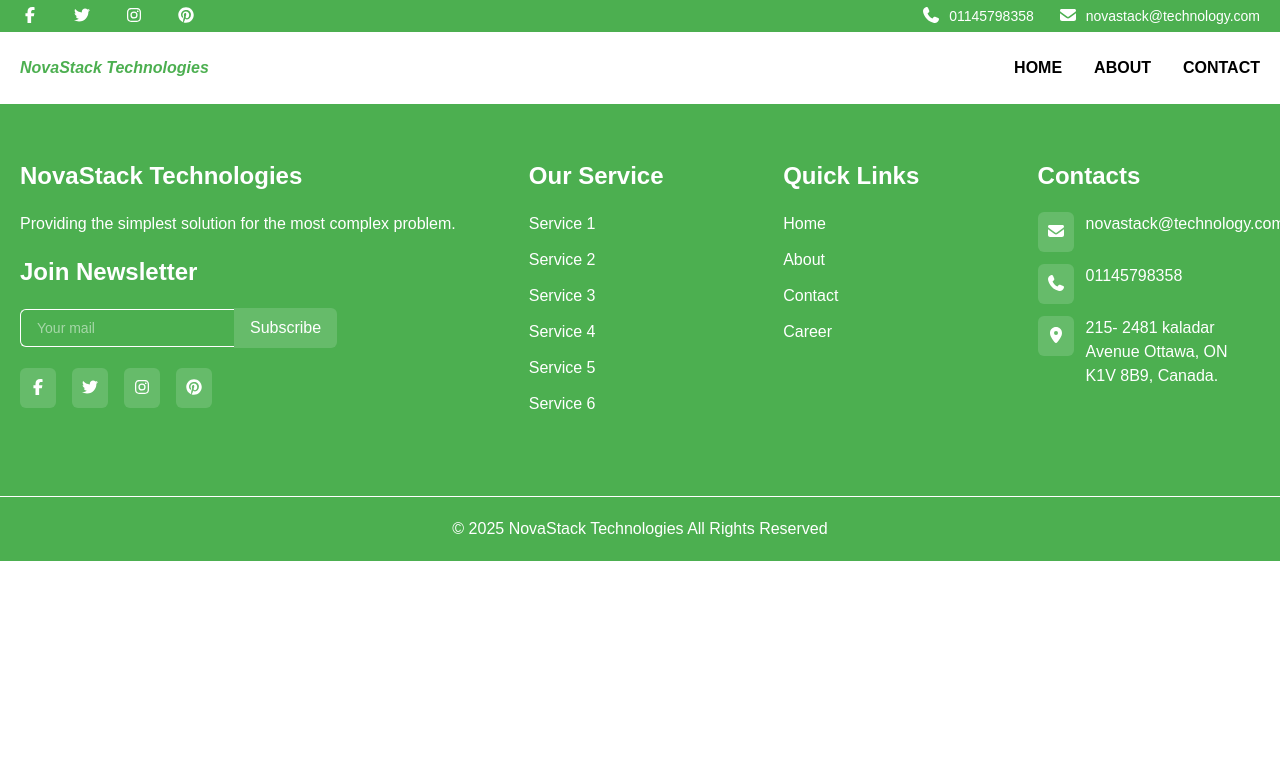
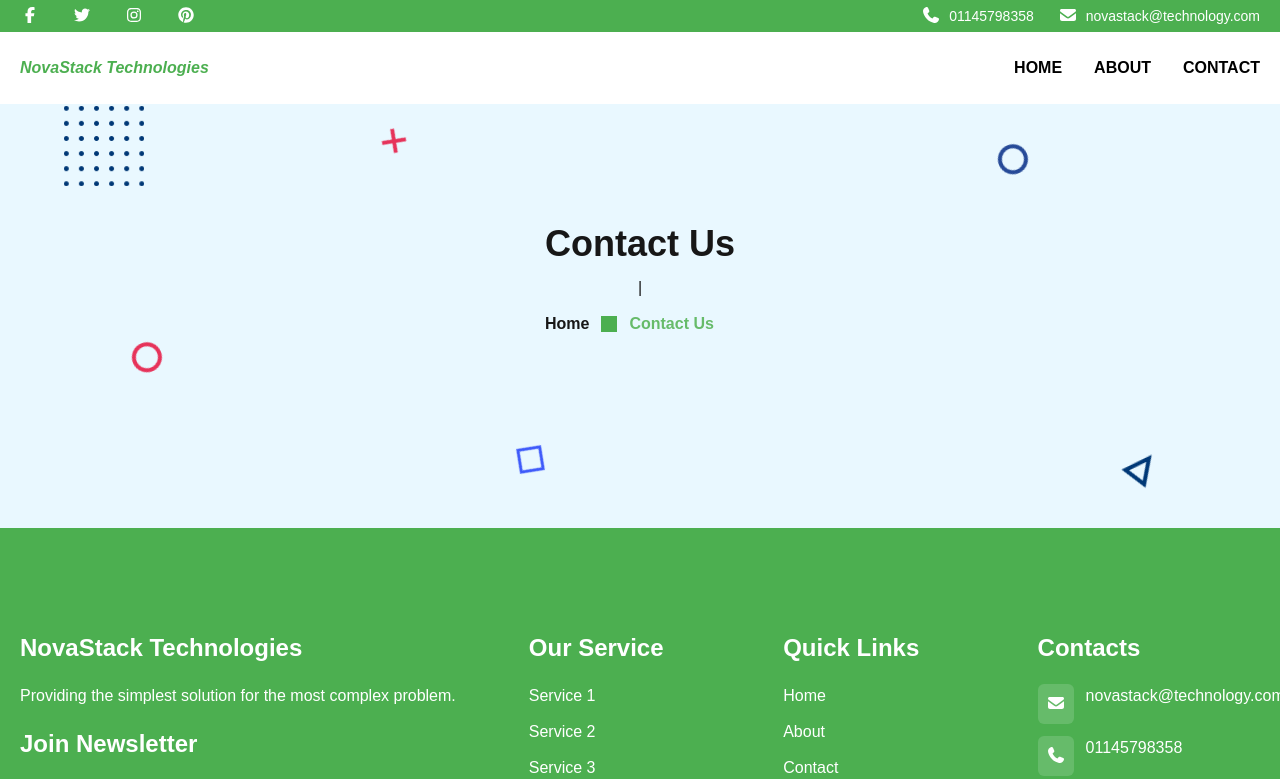
Before and after one commit to nahidhossain123/novastack-technologies, a Next.js app: page /contact in a window 1280 px wide. Shown: the top 779 px of the page. Built offline with nearby package versions, Linux system fonts and the light colour scheme.

Commit message:
feat:add contact banner

```diff
--- a/app/contact/page.tsx
+++ b/app/contact/page.tsx
@@ -1,8 +1,23 @@
+import HeroSection from '@/components/HeroSection'
 import React from 'react'
 
 const page = () => {
     return (
-        <div>page</div>
+        <div>
+            <HeroSection>
+                <div className="py-48 space-y-3">
+                    <h2 className='text-2xl md:text-4xl font-bold'>Contact Us</h2>
+                    <span className='block text-center'>|</span>
+                    <div className="">
+                        <ul className='flex items-center gap-3'>
+                            <li><a className='font-bold' href="/">Home</a></li>
+                            <span className='w-4 h-4 bg-primary-200'></span>
+                            <li className="text-primary-100 font-bold"> Contact Us</li>
+                        </ul>
+                    </div>
+                </div>
+            </HeroSection>
+        </div>
     )
 }
 
```
